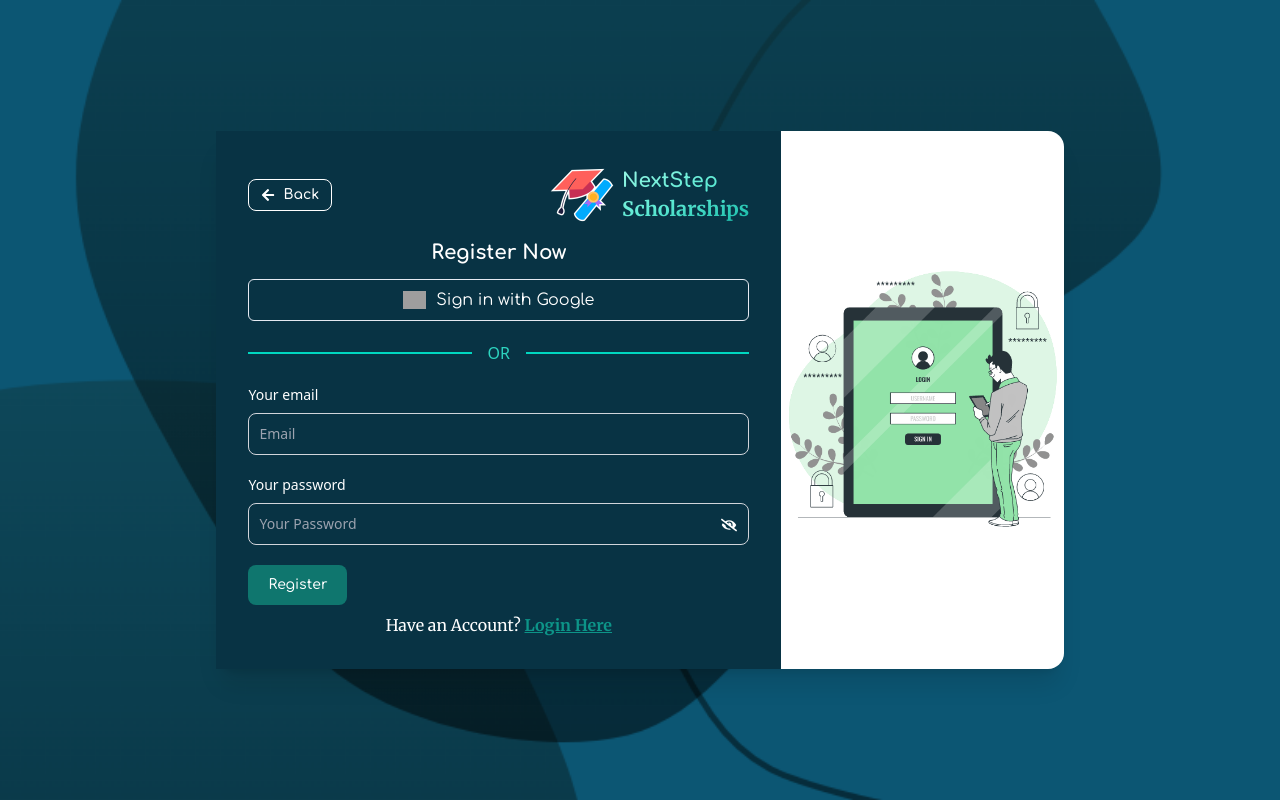
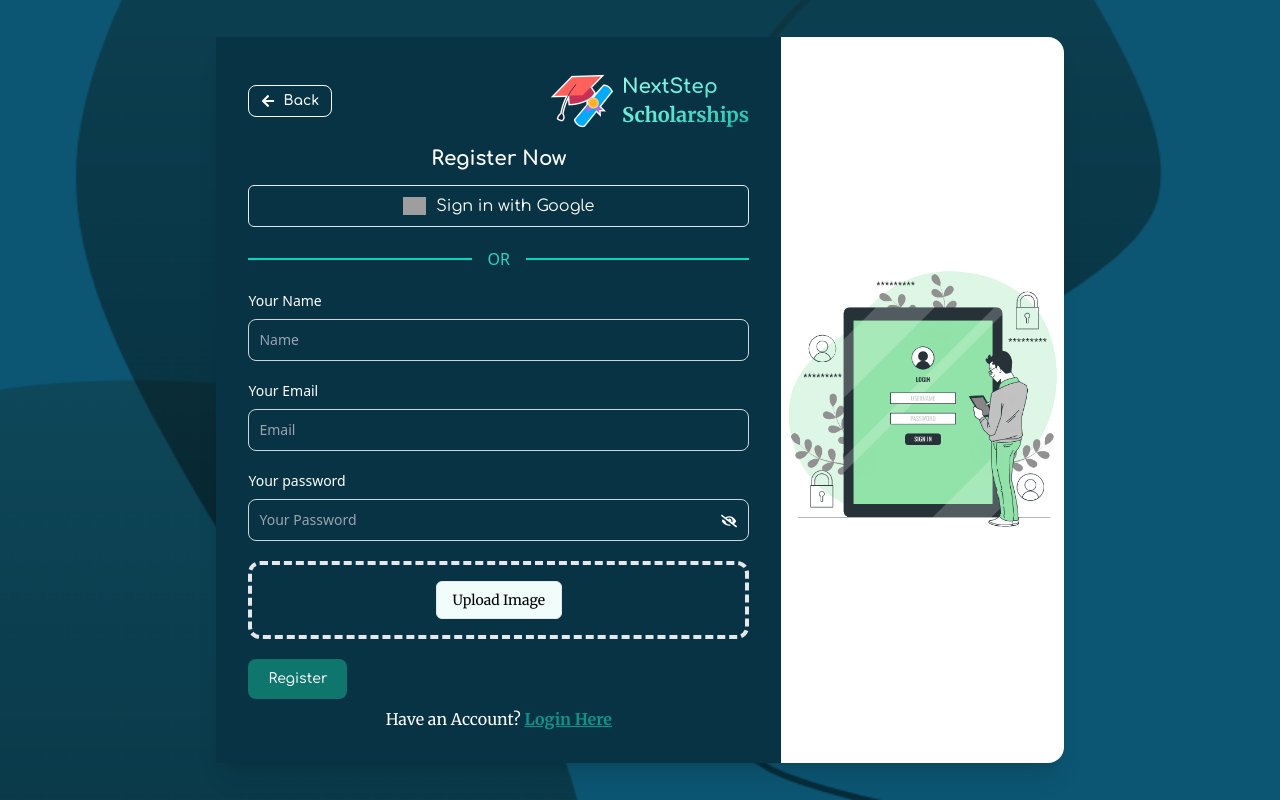
Before and after one commit to jubayerahmmad/NextStep-Scholarships-Client, a React (Vite) app: page /register in a window 1280 px wide. Built offline with nearby package versions, Linux system fonts and the light colour scheme; grey boxes are pictures that could not be loaded; a web font is replaced by a local one.

Commit message:
image upload, hook form iplmenetation ....

```diff
--- a/package.json
+++ b/package.json
@@ -10,11 +10,14 @@
     "preview": "vite preview"
   },
   "dependencies": {
+    "@tanstack/react-query": "^5.64.1",
     "animate.css": "^4.1.1",
+    "axios": "^1.7.9",
     "firebase": "^11.1.0",
     "react": "^18.3.1",
     "react-dom": "^18.3.1",
     "react-helmet-async": "^2.0.5",
+    "react-hook-form": "^7.54.2",
     "react-icons": "^5.4.0",
     "react-router-dom": "^7.1.1",
     "swiper": "^11.2.1"
--- a/src/Layouts/MainLayout.jsx
+++ b/src/Layouts/MainLayout.jsx
@@ -1,8 +1,12 @@
 import { Outlet } from "react-router-dom";
 import Navbar from "../Shared/Navbar";
 import Footer from "../Shared/Footer";
+import useAuth from "../hooks/useAuth";
+import Loader from "../components/Loader";
 
 const MainLayout = () => {
+  const { loading } = useAuth();
+  if (loading) return <Loader />;
   return (
     <div className="flex flex-col min-h-screen">
       <Navbar />
--- a/src/Pages/AuthPages/Login.jsx
+++ b/src/Pages/AuthPages/Login.jsx
@@ -6,9 +6,23 @@ import { useState } from "react";
 import { FaArrowLeft, FaEyeSlash } from "react-icons/fa";
 import { FaEye } from "react-icons/fa6";
 import { Helmet } from "react-helmet-async";
+import { useForm } from "react-hook-form";
 const Login = () => {
   const [showPassword, setShowPassword] = useState(false);
   const navigate = useNavigate();
+  const {
+    register,
+    handleSubmit,
+    reset,
+    formState: { errors },
+  } = useForm();
+
+  const onSubmit = (data) => {
+    reset();
+    const email = data?.email;
+    const password = data?.password;
+    console.log(email, password);
+  };
   return (
     <div
       style={{
@@ -56,36 +70,41 @@ const Login = () => {
           </div>
           <div className="divider divider-accent text-teal-400">OR</div>
           {/* login form */}
-          <form className="">
+          <form onSubmit={handleSubmit(onSubmit)}>
             <div className="mb-5">
-              <label
-                for="email"
-                className="block mb-2 text-sm font-medium text-white"
-              >
-                Your email
-              </label>
+              <div className="flex items-center">
+                <label className="block mb-2 text-sm font-medium text-white">
+                  Your Email
+                </label>
+                {errors.email && (
+                  <span className="text-red-500 mb-2 font-bold">*</span>
+                )}
+              </div>
               <input
                 type="email"
                 id="email"
+                {...register("email", { required: true })}
                 className="bg-transparent border border-gray-300 text-white text-sm rounded-lg focus:ring-2 focus:ring-teal-200 focus:border-teal-500 block w-full p-2.5"
                 placeholder="Email"
-                required
               />
             </div>
             <div className="mb-5 relative">
-              <label
-                for="password"
-                className="block mb-2 text-sm font-medium text-white"
-              >
-                Your password
-              </label>
+              <div className="flex items-center">
+                <label className="block mb-2 text-sm font-medium text-white">
+                  Your Password
+                </label>
+                {errors.password && (
+                  <span className="text-red-500 mb-2 font-bold">*</span>
+                )}
+              </div>
               <input
+                {...register("password", { required: true })}
                 type={showPassword ? "text" : "password"}
                 id="password"
                 placeholder="Your Password"
                 className="bg-transparent border border-gray-300 text-white text-sm rounded-lg focus:ring-2 focus:ring-teal-200 focus:border-teal-500 block w-full p-2.5"
-                required
               />
+
               <button
                 className="text-white absolute right-3 bottom-3"
                 onClick={() => setShowPassword(!showPassword)}
--- a/src/Pages/AuthPages/Register.jsx
+++ b/src/Pages/AuthPages/Register.jsx
@@ -6,9 +6,37 @@ import { useState } from "react";
 import { FaArrowLeft, FaEyeSlash } from "react-icons/fa";
 import { FaEye } from "react-icons/fa6";
 import { Helmet } from "react-helmet-async";
+import { useForm } from "react-hook-form";
+import ImageUploadInput from "../../components/ImageUploadInput";
+import { imageUpload } from "../../utils";
+import useAuth from "../../hooks/useAuth";
 const Register = () => {
+  const [imageFile, setImageFile] = useState("");
   const [showPassword, setShowPassword] = useState(false);
   const navigate = useNavigate();
+  const {
+    register,
+    handleSubmit,
+    reset,
+    formState: { errors },
+  } = useForm();
+
+  const handleFileChange = (e) => {
+    e.preventDefault();
+    const file = e.target.files[0];
+    setImageFile(file);
+  };
+
+  const onSubmit = async (data) => {
+    const name = data?.name;
+    const email = data?.email;
+    const password = data?.password;
+    const imageURL = await imageUpload(imageFile);
+
+    console.log(name, email, password);
+    console.log(imageURL);
+    reset();
+  };
   return (
     <div
       style={{
@@ -56,42 +84,71 @@ const Register = () => {
           </div>
           <div className="divider divider-accent text-teal-400">OR</div>
           {/* login form */}
-          <form className="">
+          <form onSubmit={handleSubmit(onSubmit)}>
             <div className="mb-5">
-              <label
-                for="email"
-                className="block mb-2 text-sm font-medium text-white"
-              >
-                Your email
-              </label>
+              <div className="flex items-center">
+                <label className="block mb-2 text-sm font-medium text-white">
+                  Your Name
+                </label>
+                {errors.name && (
+                  <span className="text-red-500 mb-2 font-bold">*</span>
+                )}
+              </div>
+              <input
+                type="text"
+                {...register("name", { required: true })}
+                className="bg-transparent border border-gray-300 text-white text-sm rounded-lg focus:ring-2 focus:ring-teal-200 focus:border-teal-500 block w-full p-2.5"
+                placeholder="Name"
+              />
+            </div>
+
+            <div className="mb-5">
+              <div className="flex items-center">
+                <label className="block mb-2 text-sm font-medium text-white">
+                  Your Email
+                </label>
+                {errors.email && (
+                  <span className="text-red-500 mb-2 font-bold">*</span>
+                )}
+              </div>
               <input
                 type="email"
-                id="email"
+                {...register("email", { required: true })}
                 className="bg-transparent border border-gray-300 text-white text-sm rounded-lg focus:ring-2 focus:ring-teal-200 focus:border-teal-500 block w-full p-2.5"
                 placeholder="Email"
-                required
               />
             </div>
+
             <div className="mb-5 relative">
-              <label
-                for="password"
-                className="block mb-2 text-sm font-medium text-white"
-              >
-                Your password
-              </label>
+              <div className="flex items-center">
+                <label className="block mb-2 text-sm font-medium text-white">
+                  Your password
+                </label>{" "}
+                {errors.password && (
+                  <span className="text-red-500 mb-2 font-bold">*</span>
+                )}
+              </div>
               <input
+                {...register("password", { required: true })}
                 type={showPassword ? "text" : "password"}
-                id="password"
                 placeholder="Your Password"
                 className="bg-transparent border border-gray-300 text-white text-sm rounded-lg focus:ring-2 focus:ring-teal-200 focus:border-teal-500 block w-full p-2.5"
-                required
               />
               <button
+                type="button"
                 className="text-white absolute right-3 bottom-3"
                 onClick={() => setShowPassword(!showPassword)}
               >
                 {showPassword ? <FaEye /> : <FaEyeSlash />}
               </button>
+            </div>
+
+            {/* image */}
+            <div className="mb-5">
+              <ImageUploadInput
+                imageFile={imageFile}
+                handleFileChange={handleFileChange}
+              ></ImageUploadInput>
             </div>
 
             <button
--- a/src/components/Forms/AddScholarshipForm.jsx
+++ b/src/components/Forms/AddScholarshipForm.jsx
@@ -1,8 +1,16 @@
 import { useState } from "react";
+import ImageUploadInput from "../ImageUploadInput";
 
 const AddScholarshipForm = () => {
+  const [imageFile, setImageFile] = useState("");
+
+  const handleFileChange = (e) => {
+    e.preventDefault();
+    const file = e.target.files[0];
+    setImageFile(file);
+  };
   return (
-    <div className="max-w-5xl mx-auto p-6 bg-gray-200 rounded-lg mt-10">
+    <div className="max-w-5xl mx-auto p-6 bg-gray-100 rounded-lg mt-10">
       <p className="text-2xl font-bold text-teal-800 text-center mb-6">
         Scholarship Application Details
       </p>
@@ -43,10 +51,10 @@ const AddScholarshipForm = () => {
             University Image/Logo
           </label>
 
-          <input
-            type="file"
-            className="mt-1 block text-sm text-gray-500 file:mr-4 file:py-2 file:px-4 file:rounded file:border file:font-bold file:bg-teal-100 file:text-teal-700 hover:file:bg-teal-100"
-          />
+          <ImageUploadInput
+            imageFile={imageFile}
+            handleFileChange={handleFileChange}
+          ></ImageUploadInput>
         </div>
 
         {/* Country and City */}
--- /dev/null
+++ b/src/components/ImageUploadInput.jsx
@@ -0,0 +1,30 @@
+const ImageUploadInput = ({ handleFileChange, imageFile }) => {
+  return (
+    <>
+      <input
+        type="file"
+        name="image"
+        id="imageFile"
+        className="hidden"
+        onChange={handleFileChange}
+      />
+      <label htmlFor="imageFile">
+        <div className="w-full border-4 border-dashed px-2 py-4 rounded-xl">
+          <p className="text-black bg-teal-50 text-sm flex items-center gap-2 px-4 py-2 rounded-md border w-fit mx-auto">
+            {imageFile === ""
+              ? `Upload Image`
+              : `${
+                  imageFile?.name.length < 15
+                    ? imageFile?.name
+                    : `${imageFile?.name.slice(0, 15)}...${
+                        imageFile?.type.split("/")[1]
+                      }`
+                }`}
+          </p>
+        </div>
+      </label>
+    </>
+  );
+};
+
+export default ImageUploadInput;
--- /dev/null
+++ b/src/hooks/useAuth.jsx
@@ -0,0 +1,9 @@
+import { useContext } from "react";
+import { AuthContext } from "../providers/AuthProvider";
+
+const useAuth = () => {
+  const context = useContext(AuthContext);
+  return context;
+};
+
+export default useAuth;
--- /dev/null
+++ b/src/providers/AuthProvider.jsx
@@ -0,0 +1,23 @@
+import { createContext, useEffect, useState } from "react";
+
+export const AuthContext = createContext(null);
+
+const AuthProvider = ({ children }) => {
+  const [user, setUser] = useState();
+  const [loading, setLoading] = useState(true);
+  useEffect(() => {
+    const timer = setTimeout(() => {
+      setLoading(false);
+    }, 2000);
+    return () => clearTimeout(timer);
+  }, []);
+  const authDetails = {
+    user,
+    loading,
+  };
+  return (
+    <AuthContext.Provider value={authDetails}>{children}</AuthContext.Provider>
+  );
+};
+
+export default AuthProvider;
--- /dev/null
+++ b/src/utils.js
@@ -0,0 +1,17 @@
+import axios from "axios";
+
+export const imageUpload = async (imageFile) => {
+  if (!imageFile) return;
+  const formData = new FormData();
+  formData.append("file", imageFile);
+  formData.append("upload_preset", "upload");
+
+  const { data } = await axios.post(
+    `https://api.cloudinary.com/v1_1/dbjhyikin/image/upload`,
+    formData
+  );
+
+  const image_url = data.url;
+
+  return image_url;
+};
```
Also changed, not shown: src/main.jsx (+10 -3 lines), 1 other file (tests, documents, lock files or other folders).
